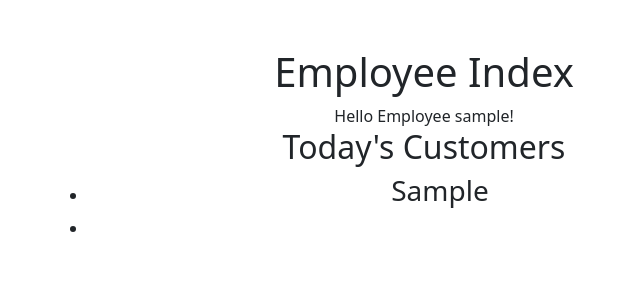
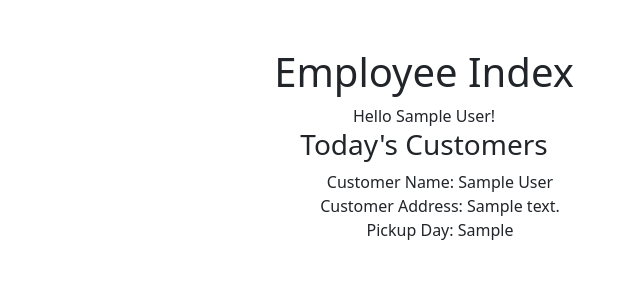
Before and after one commit to MarshallCass/Trash_Collector, a Django app: template trash_collectors/employees/templates/employees/employee_index.html in a window 1280 px wide. Shown: the part 56-356 px from the top of the page, without its empty margins (216-856 px from the left). Run offline with Django 3.2, Linux system fonts and the light colour scheme; a user stored in the database is signed in; tables that the repository leaves empty hold one stand-in row (values such as "Sample post"); the template is opened without the code that fills it: values that come from a table or form of the project are taken from there, most other values are stand-ins (such as "Sample title", 1, 10 or a date in 2020).

Commit message:
alittile more on the employee index

```diff
--- a/trash_collectors/employees/templates/employees/employee_index.html
+++ b/trash_collectors/employees/templates/employees/employee_index.html
@@ -6,12 +6,14 @@
 
 {% block content %}
   {% if user.is_authenticated %}
-    Hello Employee {{ user.username }}! <br />
+    Hello {{ logged_in_employee.name }}! <br />
 
-    <h2> Today's Customers </h2>
+    <h3> Today's Customers </h3>
+
     <ul>
-      <li><h3>{{ todays_customers }}</h3></li>
-      <li></li>
+      Customer Name: {{ customer.name }}<br />
+      Customer Address: {{ customer.address }}<br />
+      Pickup Day: {{ customer.weekly_pickup }}
     </ul>
 
   {% else %}
--- a/trash_collectors/employees/templates/employees/index.html
+++ b/trash_collectors/employees/templates/employees/index.html
@@ -20,10 +20,6 @@ Hello {{ logged_in_employee.name }}<br />
 
   {% endfor %}
 
-{% else %}
-  {% if user.is_authenticated %}
-    Hello Employee {{ user.username }}! <br />
-
     <h2> Today's Customers </h2>
     <a href="{% url 'employees:employee_index' %}" class="btn btn-primary btn-sm active">Click for Index</a>
 
```
Also changed, not shown: trash_collectors/employees/views.py (+10 -11 lines).
